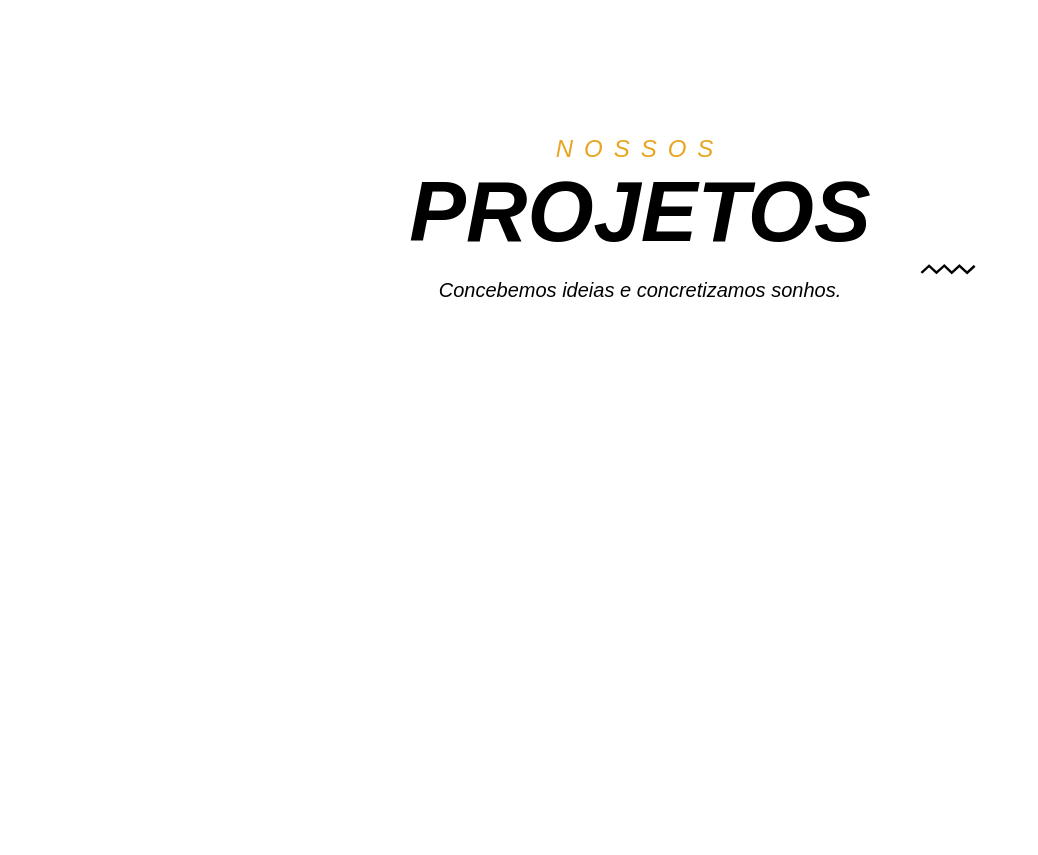
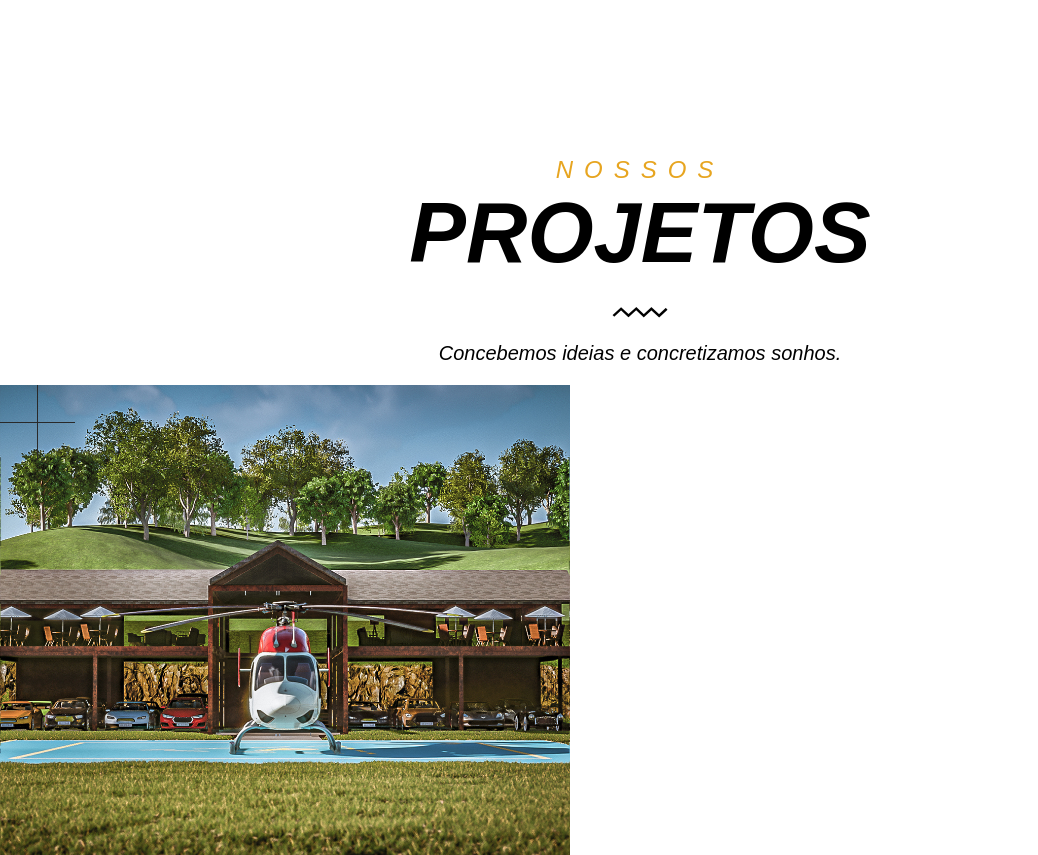
Before and after one commit to larizacanini/senai, a plain HTML site: page ex4/index.html in a window 1280 px wide. Shown: the part 1200-2055 px from the top of the page, without its empty margins (0-1038 px from the left). Before the commit the page ends 1502 px from the top, so only its background shows below. Drawn offline with Linux system fonts and the light colour scheme.

Commit message:
09/09/2024 - 2

```diff
--- a/ex4/css/style.css
+++ b/ex4/css/style.css
@@ -67,7 +67,7 @@ nav #menu_principal{
     color: #e7a520;
     transition: 1s;
 }
-.nome{
+.regua{
     background-image: url(../img/divider-dark.png);
     width: 100%;
     height: 500px;
@@ -75,7 +75,6 @@ nav #menu_principal{
     padding-top: 100px;
 }
     .icons{
-
     height: 120px;
     width: 345px;
     margin: 0 auto;
@@ -111,33 +110,52 @@ nav #menu_principal{
         width: 850px;
         margin: 0 auto;
     }
-    .trabalhos h4{ /*texto "nossos"*/
-        font-size: 24px; /*24, 85, 20*/ /*tamanho da fonte*/
+
+    .trabalhos{
+        height: 200px;
+        width: 100%;
+    }
+    .cabecalho{
+        min-width: 1200px;
+        max-width: 1400px;
+        margin: 0 auto;
+        text-align: center;
+    }
+    .trabalhos .cabecalho h4 span{
+        color: #e7a520;
+        text-transform: uppercase;
+        letter-spacing: 11px;
         font-weight: 300;
-        font-family: Montesserrat, sans-serif;
-        text-align: center; /*alinhar no centro*/
-        margin: 0;
-        color: #e7a520;
-        letter-spacing: 11px;
+        font-size: 24px;
+        font-family: 'Montserrat', sans-serif;
     }
-    .trabalhos h1{ /*texto "projetos"*/
-        font-size: 85px; /*tamanho da fonte*/
+    .trabalhos .cabecalho h4 b{
         font-weight: 700;
-        font-family: Montesserrat, sans-serif;
-        text-align: center; /*alinhar no centro*/
-        margin: 0;
+        font-family: 'Montserrat', sans-serif;
+        font-size: 85px;
+        text-transform: uppercase;
+        color: black;
     }
-    .trabalhos img{ /*foto da ondinha preta em baixo do titulo*/
-        margin: 0;
-        margin-left: 920px;
+
+    .trabalhos .cabecalho p{
+        font-family: 'Montserrat', sans-serif;
+        font-size: 20px;
+    }
+    .trabalhos .mosaico{
+        min-width: 1200px;
+        max-width: 1400px;
+        margin: 0 auto;
+    }
+    .trabalhos .mosaico .item{
+        height: 470px;
+        width: 570px;
+        background-image: url(../img/imagemheliponto.jpg);
+        background-size: contain; /*deixar do tamanho do elemento*/
+        background-position: center;
 
     }
-    .trabalhos h5{ /*texto "Concebemos ideias e concretizamos sonhos."*/
-        font-size: 20px; /*tamanho da fonte*/
-        font-weight: 250;
-        font-family: Montesserrat, sans-serif;
-        text-align: center; /*alinhar no centro*/
-        margin: 0;
+    .trabalhos .mosaico .item:hover{
+        background-size: 110%;
     }
 /*----------------------------------------TRABALHOS----------------------------------------*/
 #TRABALHOS{
--- a/ex4/index.html
+++ b/ex4/index.html
@@ -51,7 +51,7 @@
         </div>
         </nav>
         </header>
-        <section class="nome">
+        <section class="regua">
             <div class="icons">
                 <div class="icon">
                     <img src="img/pencil-and-ruler.png">
@@ -70,16 +70,34 @@
             </div>
         </section>
             <section class="trabalhos"> <!--sessão nova-->
-                <h4>
-                    <i>NOSSOS</i> <!--texto do título menor-->
+                <div class="cabecalho"><!--div nova-->
+                <h4> <!--indicação de titulo-->
+                    <span>
+                        <i>Nossos</i> <!--texto do título menor-->
+                    </span>
+                    <br> <!--quebra de texto-->
+                    <b>
+                        <i>Projetos</i> <!--texto do título maior ("<i>" = itálico)-->
+                    </b>
+
                 </h4>
-                <h1>
-                    <i>PROJETOS</i> <!--texto do título maior-->
-                </h1>
-                <img src="img/black-wave.png"> <!--imagem da onda preta-->
-                <h5>
-                    <i>Concebemos ideias e concretizamos sonhos.</i> <!--texto-->
-                </h5>
+                <img src="img/black-wave.png">
+                <p>
+                    <i>Concebemos ideias e concretizamos sonhos.</i>
+                </p>
+            </div>
+            <div class="mosaico">
+                <div class="item">
+                    <div class="plus">
+                        <img src="img/plus.png">
+                    </div>
+                </div>
+
+            </div>
+            <div class="botao">
+
+            </div>
+
         </section>
     </body>
 </html>
```
